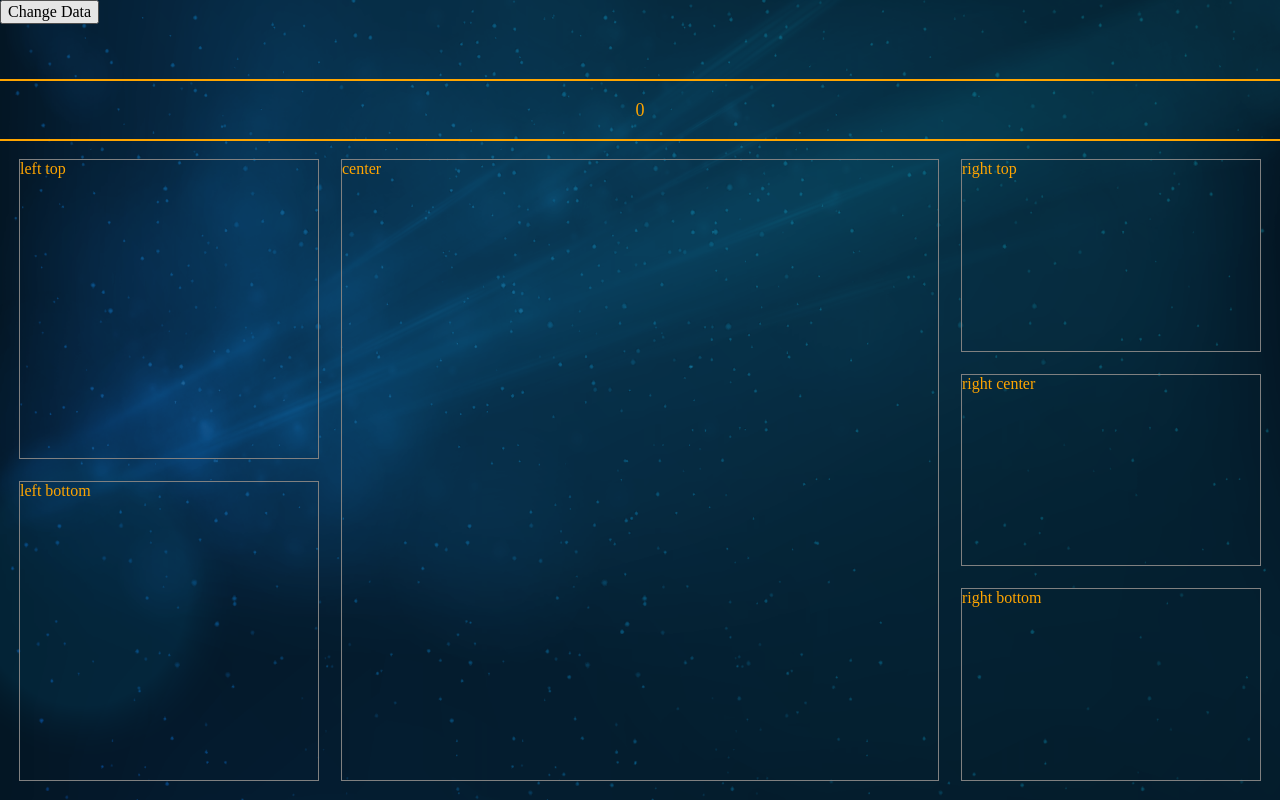
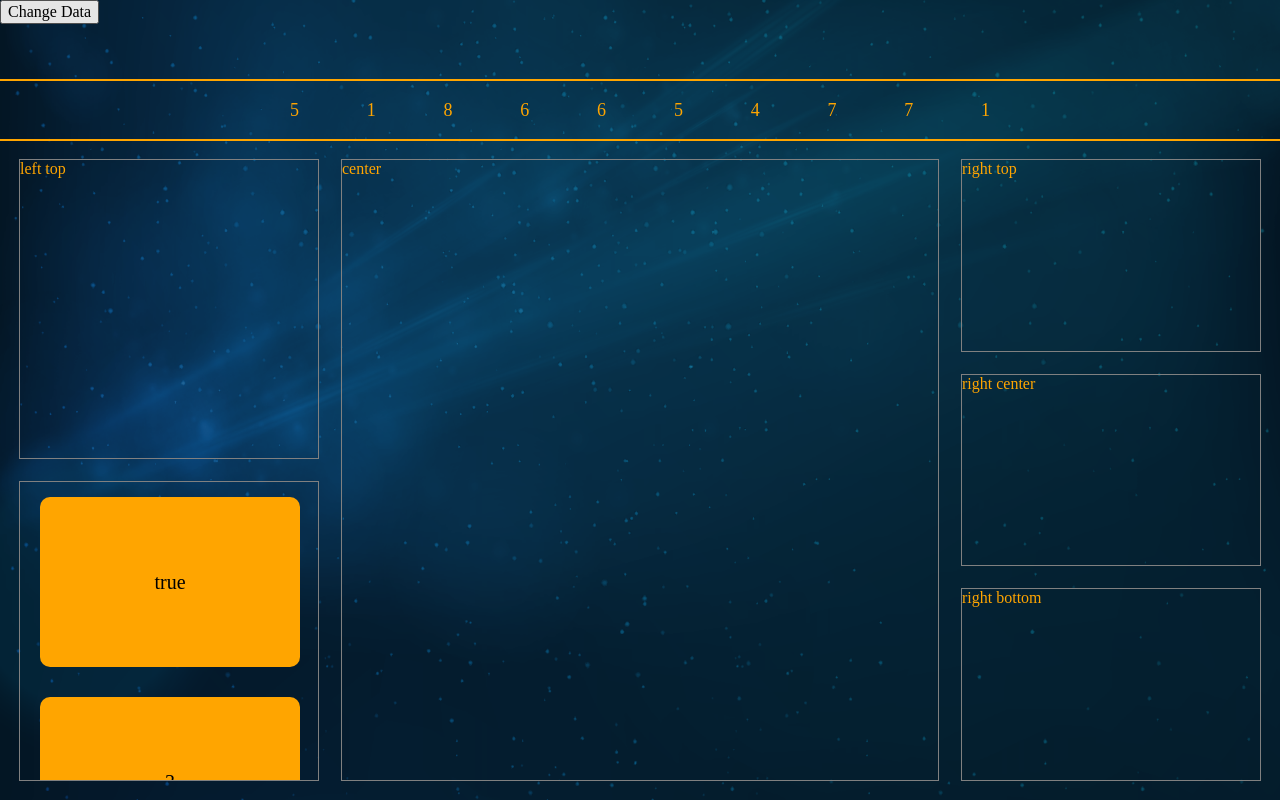
Before and after one commit to ShirleyZmj/big-data-view, a React (Create React App) app: page /home in a window 1280 px wide. Built offline with nearby package versions, Linux system fonts and the light colour scheme.

Commit message:
add observable scale container component

```diff
--- a/package.json
+++ b/package.json
@@ -17,6 +17,7 @@
     "react-dom": "^18.2.0",
     "react-router-dom": "^6.3.0",
     "react-scripts": "5.0.1",
+    "resize-observer-polyfill": "^1.5.1",
     "styled-components": "^5.3.5",
     "styled-normalize": "^8.0.7",
     "typescript": "^4.7.4",
--- /dev/null
+++ b/src/components/ScaleContainer/SingleObserver.tsx
@@ -0,0 +1,75 @@
+import { useCallback, useEffect, useRef, useState } from "react";
+import styled from "styled-components";
+import { IScaleProps } from ".";
+import useObserve from "./useObserve";
+
+const SingleObserver = (props: IScaleProps) => {
+  const { children, width, height, disabled } = props;
+  const domRef = useRef(null); // HTMLDivElement
+
+  const [scale, setScale] = useState(1);
+  const [translateArr, setTranslateArr] = useState([0, 0]);
+
+  const internalResize = useCallback((target: HTMLDivElement) => {
+    if (!target) return;
+    const { width: currentWidth, height: currentHeight } =
+      target.getBoundingClientRect();
+    // const fixedWidth = Math.floor(currentWidth);
+    // const fixedHeight = Math.floor(currentHeight);
+    const w = currentWidth / width;
+    const h = currentHeight / height;
+
+    const s = Math.min(w, h);
+    setScale(s);
+
+    const leftNum = (currentWidth - width * h) / 2;
+    const topNum = (currentHeight - height * w) / 2;
+    setTranslateArr([leftNum <= 0 ? 0 : leftNum, topNum <= 0 ? 0 : topNum]);
+  }, []);
+  useObserve({
+    currenDom: domRef.current,
+    onInternalResize: internalResize,
+    disabled: disabled,
+  });
+
+  return (
+    <Wrapper ref={domRef}>
+      <ScaleStyle
+        width={width}
+        height={height}
+        scale={scale}
+        left={translateArr[0] || 0}
+        top={translateArr[1] || 0}
+      >
+        {children}
+      </ScaleStyle>
+    </Wrapper>
+  );
+};
+
+const Wrapper = styled.div`
+  width: 100%;
+  height: 100%;
+  position: relative;
+  /* display: flex;
+  justify-content: center;
+  align-items: center; */
+`;
+
+const ScaleStyle = styled.div<{
+  width: number;
+  height: number;
+  scale: number;
+  left: number;
+  top: number;
+}>`
+  position: absolute;
+  height: ${(props) => props.height + "px"};
+  width: ${(props) => props.width + "px"};
+  left: ${(props) => props.left + "px"};
+  top: ${(props) => props.top + "px"};
+  transform: scale(${(props) => props.scale});
+  transform-origin: top left;
+`;
+
+export default SingleObserver;
--- /dev/null
+++ b/src/components/ScaleContainer/index.tsx
@@ -0,0 +1,19 @@
+import styled from "styled-components";
+import SingleObserver from "./SingleObserver";
+
+export interface IScaleProps {
+  width: number;
+  height: number;
+  onResize?: () => void;
+  children: React.ReactNode;
+  disabled?: boolean;
+  maxScale?: number;
+  minScale?: number;
+}
+
+const ScaleContainer = (props: IScaleProps) => {
+  const { children } = props;
+  return <SingleObserver {...props}>{children}</SingleObserver>;
+};
+
+export default ScaleContainer;
--- /dev/null
+++ b/src/components/ScaleContainer/observerUtil.ts
@@ -0,0 +1,39 @@
+import ResizeObserver from "resize-observer-polyfill";
+
+export type ResizeListener = (element: HTMLDivElement) => void;
+const elementListeners = new Map<HTMLDivElement, Set<ResizeListener>>();
+
+const ro = new ResizeObserver((entries, observer) => {
+  for (const entry of entries) {
+    const listeners = elementListeners.get(entry.target as HTMLDivElement);
+    if (listeners) {
+      listeners.forEach((listener) => listener(entry.target as HTMLDivElement));
+    }
+  }
+});
+
+export function observe(
+  element: HTMLDivElement | null,
+  callback: ResizeListener
+) {
+  if (!element) return false;
+  if (!elementListeners.has(element)) {
+    elementListeners.set(element, new Set());
+    ro.observe(element);
+  }
+  elementListeners.get(element)?.add(callback);
+}
+
+export function unobserve(
+  element: HTMLDivElement | null,
+  callback: ResizeListener
+) {
+  if (!element) return false;
+  if (elementListeners.has(element)) {
+    elementListeners.get(element)?.delete(callback);
+    if (elementListeners.get(element)?.size === 0) {
+      ro.unobserve(element);
+      elementListeners.delete(element);
+    }
+  }
+}
--- /dev/null
+++ b/src/components/ScaleContainer/useObserve.ts
@@ -0,0 +1,22 @@
+import { useEffect } from "react";
+import { observe, ResizeListener, unobserve } from "./observerUtil";
+
+interface IProps {
+  currenDom: HTMLDivElement | null;
+  disabled?: boolean;
+  onInternalResize: ResizeListener;
+}
+
+const useObserve = (props: IProps) => {
+  const { currenDom, disabled, onInternalResize } = props;
+  useEffect(() => {
+    if (currenDom && !disabled) {
+      observe(currenDom, onInternalResize);
+    }
+    return () => {
+      unobserve(currenDom, onInternalResize);
+    };
+  }, [currenDom, disabled, onInternalResize]);
+};
+
+export default useObserve;
--- /dev/null
+++ b/src/components/TLComponent/index.tsx
@@ -0,0 +1,47 @@
+import { useState } from "react";
+import styled from "styled-components";
+import ScaleContainer from "../ScaleContainer";
+
+const TLComponent = () => {
+  const [disabled, setDisabled] = useState(true);
+  return (
+    <ScaleContainer height={400} width={600} disabled={disabled}>
+      <Wrapper>
+        <Item
+          onClick={() => {
+            setDisabled(!disabled);
+          }}
+        >
+          {disabled ? "true" : "false"}
+        </Item>
+        <Item>2</Item>
+        <Item>3</Item>
+        <Item>4</Item>
+      </Wrapper>
+    </ScaleContainer>
+  );
+};
+
+const Item = styled.div`
+  color: black;
+  background-color: orange;
+  border-radius: 10px;
+  width: 260px;
+  height: 170px;
+  font-size: 20px;
+  display: flex;
+  justify-content: center;
+  align-items: center;
+`;
+
+const Wrapper = styled.div`
+  width: 600px;
+  height: 400px;
+  display: grid;
+  justify-items: center;
+  align-items: center;
+  grid-template-columns: repeat(2, 1fr);
+  grid-template-rows: repeat(2, 1fr);
+`;
+
+export default TLComponent;
--- a/src/pages/home/index.tsx
+++ b/src/pages/home/index.tsx
@@ -1,4 +1,5 @@
 import FlopNum from "@/components/FlopNum";
+import TLComponent from "@/components/TLComponent";
 import { useEffect, useState } from "react";
 import styled from "styled-components";
 
@@ -22,9 +23,13 @@ const Home = () => {
     });
   }, []);
 
-  const [data, setData] = useState(0);
+  const getRandom = () => {
+    return Math.floor(Math.random() * 10000000000);
+  };
+  const [data, setData] = useState(getRandom());
+
   const changeData = () => {
-    setData(Math.floor(Math.random() * 10000000000));
+    setData(getRandom());
   };
 
   return (
@@ -39,7 +44,10 @@ const Home = () => {
 
       <Content>
         <GridItem name="lt">left top</GridItem>
-        <GridItem name="lb">left bottom</GridItem>
+        <GridItem name="lb">
+          <TLComponent />
+          {/* left bottom */}
+        </GridItem>
         <GridItem name="c">center</GridItem>
         <GridItem name="rt">right top</GridItem>
         <GridItem name="rc">right center</GridItem>
@@ -90,15 +98,15 @@ const Content = styled.div`
     "lb c rb"
     "lb c rb";
   grid-template-columns: 1fr 2fr 1fr;
+  grid-template-rows: repeat(6, 1fr);
   grid-gap: 24px;
   padding: 20px;
-  /* grid-template-columns: 300fr 400fr 300fr;
-  grid-template-rows: 50px 1fr 1fr; */
 `;
 
 const GridItem = styled.div<{ name: string }>`
   grid-area: ${(props) => props.name};
   outline: 1px solid gray;
+  overflow: hidden;
 `;
 
 const Wrapper = styled.div`
```
Also changed, not shown: 2 other files (tests, documents, lock files or other folders).
